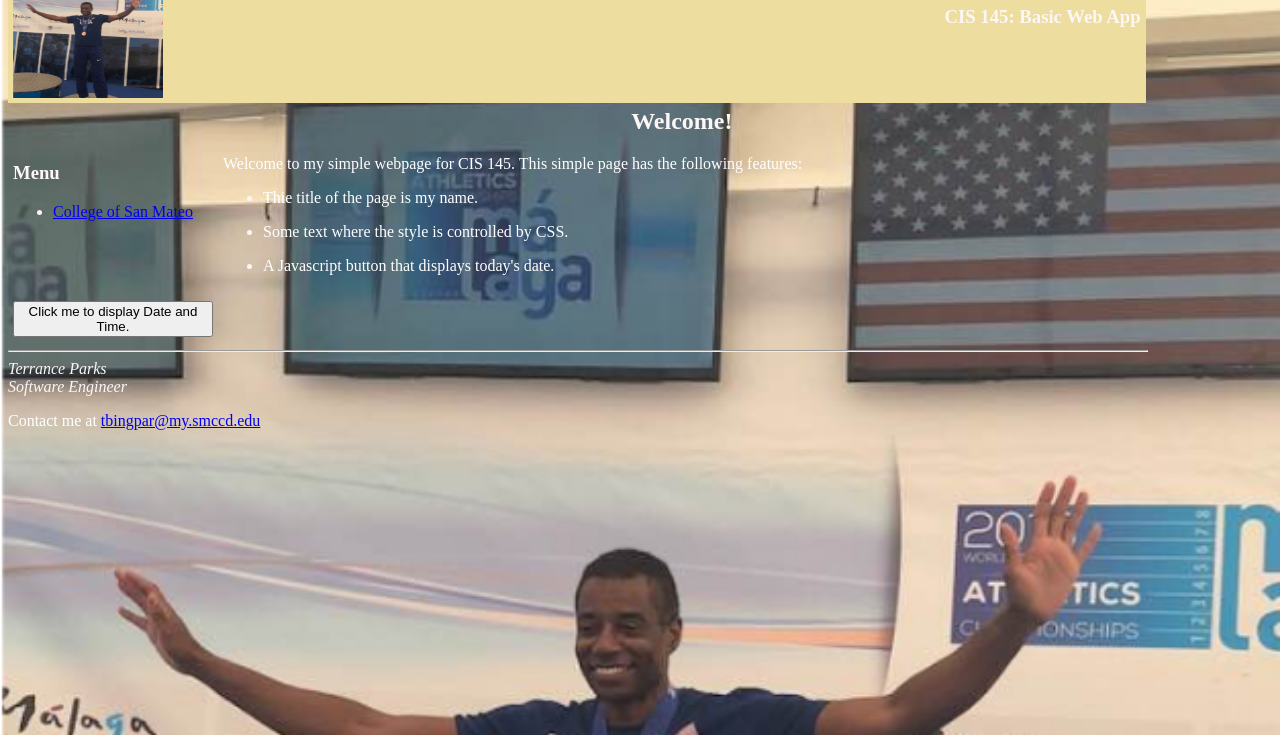
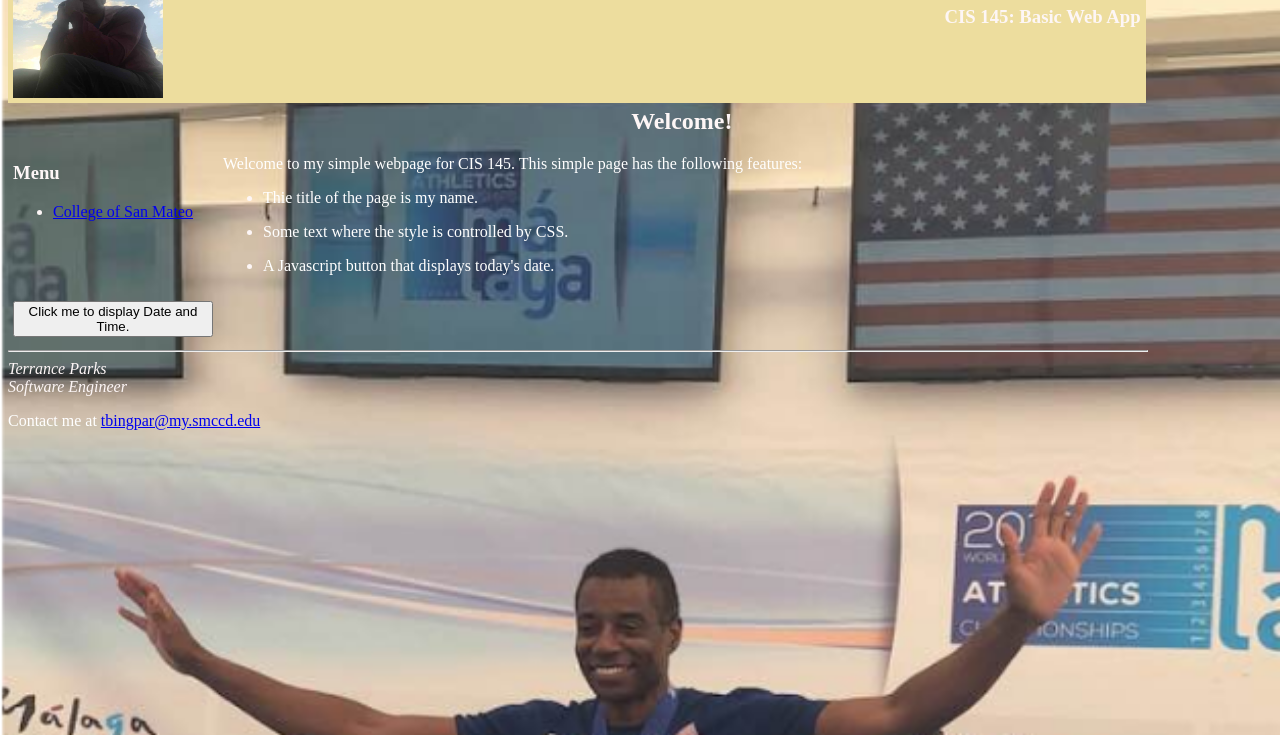
Before and after one commit to parks4619/Basic-Web-App, a plain HTML site: page index.html in a window 1280 px wide. Shown: the part 65-800 px from the top of the page. Drawn offline with Linux system fonts and the light colour scheme.

Commit message:
Update files

```diff
--- a/index.html
+++ b/index.html
@@ -4,7 +4,7 @@
 </head>
 <style>
         body {
-            background-image: url("graphics/Spain.png");
+            background-image: url("graphics/spain.png");
             background-repeat: no-repeat;
             background-size: cover;
           color: #fdf6f6;
@@ -21,7 +21,7 @@
 
 <table width="90%" cellpadding="5" cellspacing="0" >
 <tr bgcolor="#EDDD9E">
-<td width="200" valign="top"><img src="graphics/Spain.png" width="150"
+<td width="200" valign="top"><img src="graphics/sydney.jpg" width="150"
 height="150"></td>
     <td valign="top"><h1 align="right">Terrance Parks</h1>
     <h3 align="right">CIS 145: Basic Web App</h3></td>
```
Also changed, not shown: graphics/spain.png (added), graphics/sydney.jpg (added).
